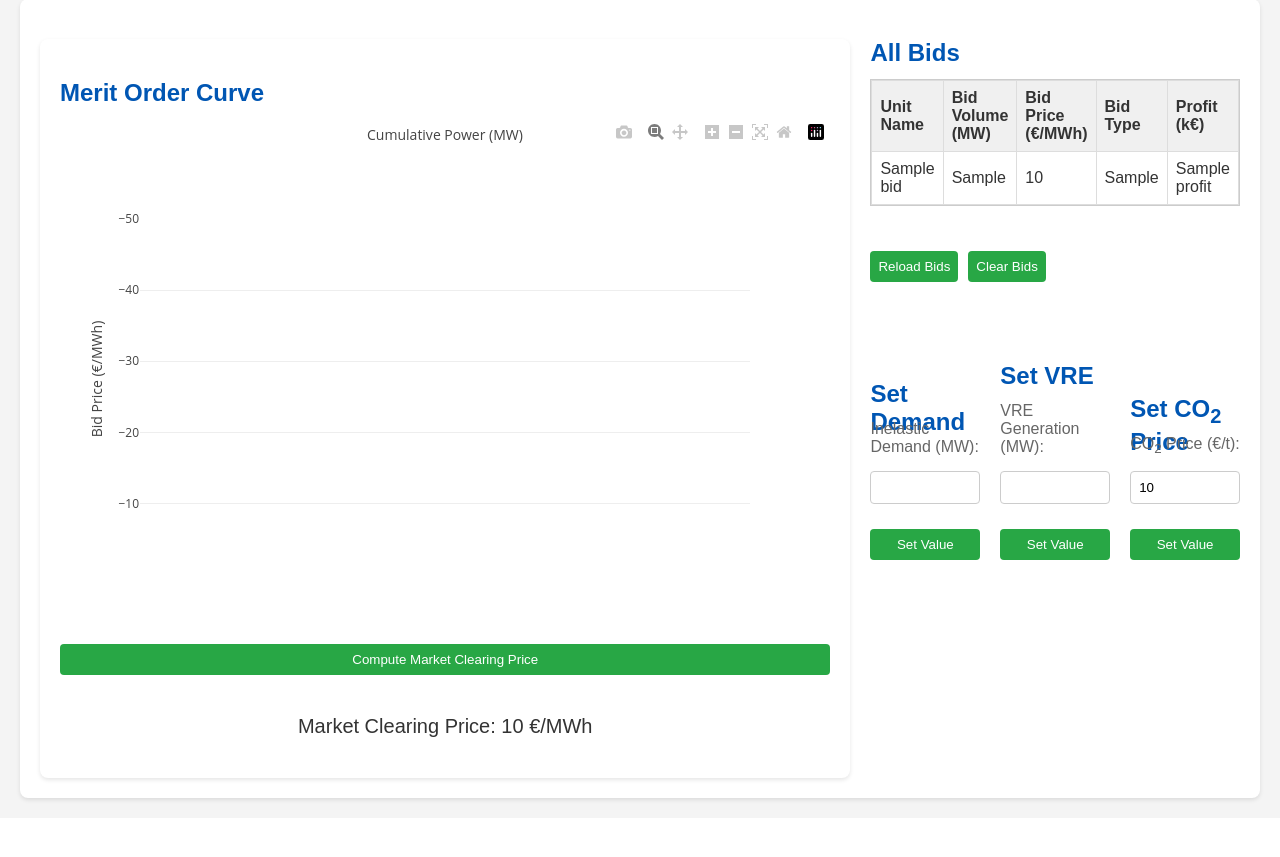
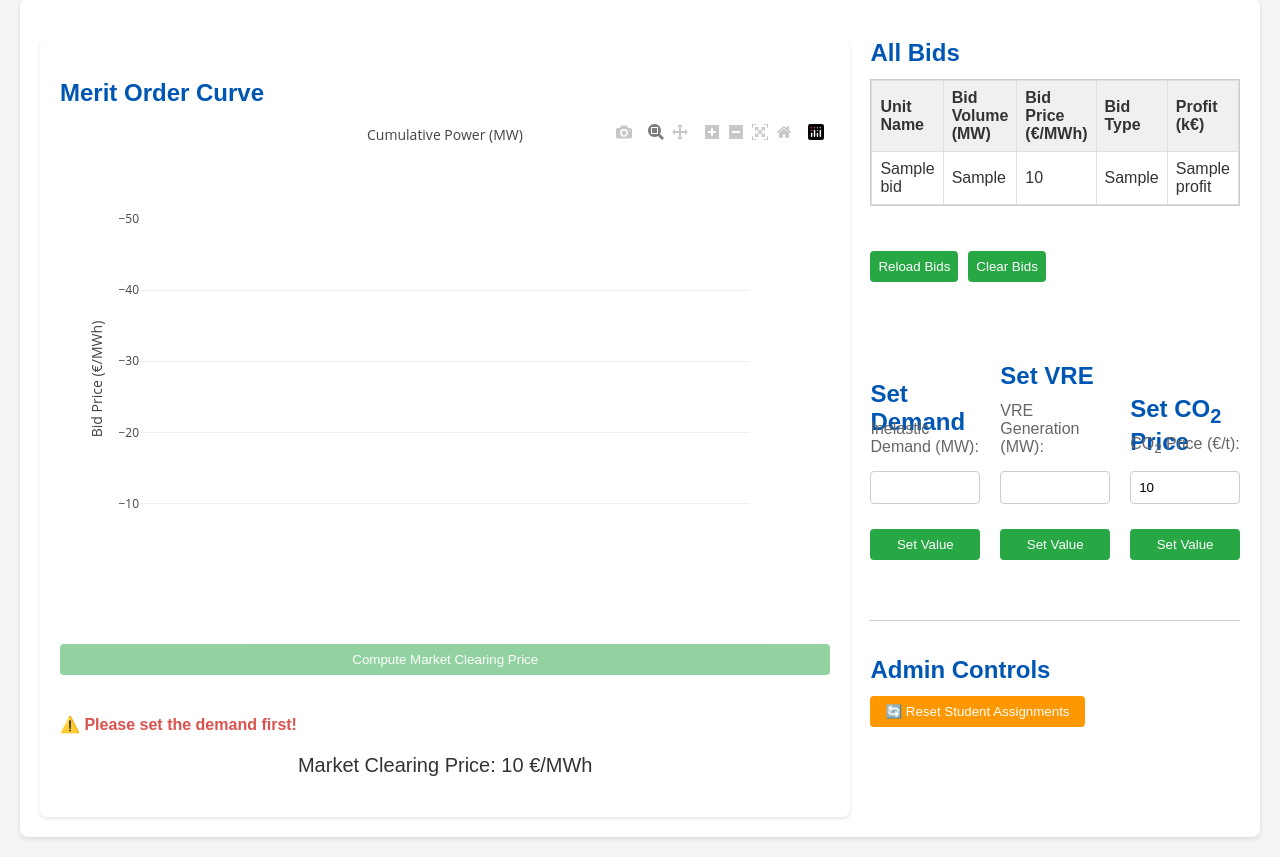
Before and after one commit to nick-harder/merit_order_game, a Flask app: template templates/teacher.html in a window 1280 px wide. Shown: the part 82-939 px from the top of the page. Before the commit the page ends 885 px from the top, so only its background shows below. Run offline with Flask 3, Linux system fonts and the light colour scheme; the template is opened without the code that fills it: most values are stand-ins (such as "Sample title", 1, 10 or a date in 2020); some libraries are stand-ins or nearby versions.

Commit message:
- add reset function - add check for demand set

```diff
--- a/main.py
+++ b/main.py
@@ -1,4 +1,4 @@
-from flask import Flask, render_template, request, redirect, url_for, session
+from flask import Flask, render_template, request, redirect, url_for, session, abort
 import pandas as pd
 from bid import Bid
 from teacher import Teacher
@@ -22,35 +22,37 @@ else:
 bid = Bid()
 teacher = Teacher()
 
-if load_storages:
-    power_plants = pd.read_csv("powerplants_with_storages.csv")
-elif load_demand:
-    power_plants = pd.read_csv("powerplants_with_demand.csv")
-else:
-    power_plants = pd.read_csv("powerplants.csv")
+def init_power_plants():
+    # pull in whatever CSV you originally load
+    if load_storages:
+        df = pd.read_csv("powerplants_with_storages.csv")
+    elif load_demand:
+        df = pd.read_csv("powerplants_with_demand.csv")
+    else:
+        df = pd.read_csv("powerplants.csv")
 
-# Shuffle the power plants if randomize_power_plants
-if randomize_power_plants:
-    # Shuffle the power plants
-    power_plants = power_plants.sample(frac=1).reset_index(drop=True)
-else:
-    # Sort the power plants by name
-    power_plants = power_plants.reset_index(drop=True)
+    # shuffle or keep order
+    if randomize_power_plants:
+        df = df.sample(frac=1).reset_index(drop=True)
+    else:
+        df = df.reset_index(drop=True)
 
-# set name as index
-power_plants.set_index("name", inplace=True)
+    df.set_index("name", inplace=True)
+    return df
+
+# initialize once on import
+power_plants = init_power_plants()
+
 assigned_power_plants = []
-
 
 @app.route("/")
 def index():
-    if clear_sessions:
-        # Call the function to clear all sessions
-        clear_all_sessions()
-
-    return render_template(
-        "index.html",
-    )
+    # only clear if clear_sessions is true _and_ we haven't done it for this user yet
+    if clear_sessions and not session.get("_initialized"):
+        session.clear()
+        # mark that we’ve initialized them so we don't clear again
+        session["_initialized"] = True
+    return render_template("index.html")
 
 
 @app.route("/teacher")
@@ -182,6 +184,31 @@ def clear_bids():
     teacher.reset()
     return redirect(url_for("teacher_view"))
 
+@app.route("/reset_assignments", methods=["POST"])
+def reset_assignments():
+    # only the teacher may do this
+    if not is_logged_in():
+        abort(403)
+
+    global assigned_power_plants, power_plants
+
+    # 1) Clear out which plants have been handed out
+    assigned_power_plants.clear()
+
+    # 2) Reload & (re)shuffle the master list
+    power_plants = init_power_plants()
+
+    # 3) Wipe any stored bids
+    bid.clear_bids()
+
+    # 4) Reset teacher’s parameters (demand, VRE, CO₂ price)
+    teacher.reset()
+
+    # 5) Rotate the secret key so every existing session cookie breaks
+    app.secret_key = os.urandom(24)
+
+    return redirect(url_for("teacher_view"))
+
 
 @app.route("/login", methods=["GET", "POST"])
 def login():
@@ -196,7 +223,6 @@ def login():
             return "Invalid username or password"
     return render_template("login.html")
 
-
 def is_logged_in():
     return "user" in session and session["user"] == "teacher"
 
--- a/templates/teacher.html
+++ b/templates/teacher.html
@@ -75,14 +75,43 @@
                         <input type="submit" value="Set Value">
                     </form>
                 </div>
-            </div>                                <!-- <h2>VRE Level: {{ vre_level }}</h2> -->
+            </div>
+
+            <div class="admin-controls" style="margin-top: 20px; padding-top: 15px; border-top: 1px solid #ccc;">
+                <h2>Admin Controls</h2>
+                <form action="{{ url_for('reset_assignments') }}" method="post">
+                  <button type="submit" style="background-color: #ff9800; color: white; padding: 8px 15px; border: none; border-radius: 4px; cursor: pointer;">🔄 Reset Student Assignments</button>
+                </form>
+            </div>
+            <!-- <h2>VRE Level: {{ vre_level }}</h2> -->
         </div>
     </div>
 
     <script>
         var submittedBids = {{ submitted_bids | tojson }};
-        var demandLevel = {{ demand_level }};
-        var marketClearingPrice = {{ market_clearing_price }};
+        var demandLevel = {{ inelastic_demand_level|default(0) }};
+        var marketClearingPrice = {{ market_clearing_price|default(0) }};
+
+        // Check if demand is set for market clearing computation
+        document.addEventListener('DOMContentLoaded', function() {
+            const computeButton = document.querySelector('input[value="Compute Market Clearing Price"]');
+            const priceForm = computeButton.closest('form');
+            const messageElement = document.createElement('p');
+            messageElement.textContent = "⚠️ Please set the demand first!";
+            messageElement.style.color = "#d9534f";
+            messageElement.style.fontWeight = "bold";
+            messageElement.style.marginTop = "10px";
+            messageElement.style.display = demandLevel > 0 ? "none" : "block";
+
+            priceForm.insertAdjacentElement('afterend', messageElement);
+
+            if (demandLevel <= 0) {
+                computeButton.disabled = true;
+                computeButton.style.opacity = "0.5";
+                computeButton.style.cursor = "not-allowed";
+                computeButton.title = "Set the demand first before computing market clearing price";
+            }
+        });
         </script>
 
         <script
```
